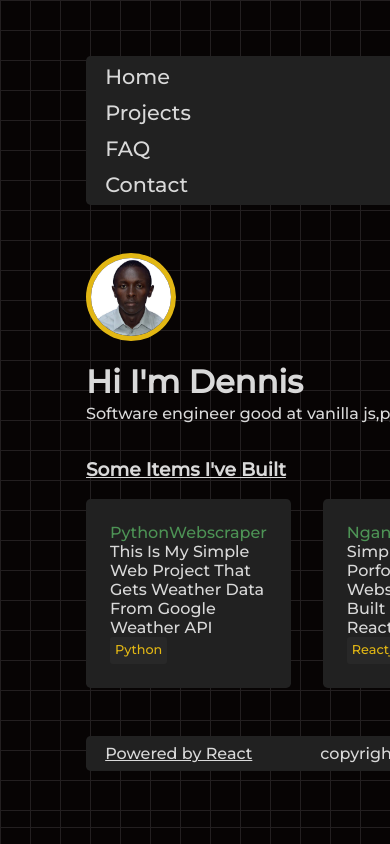
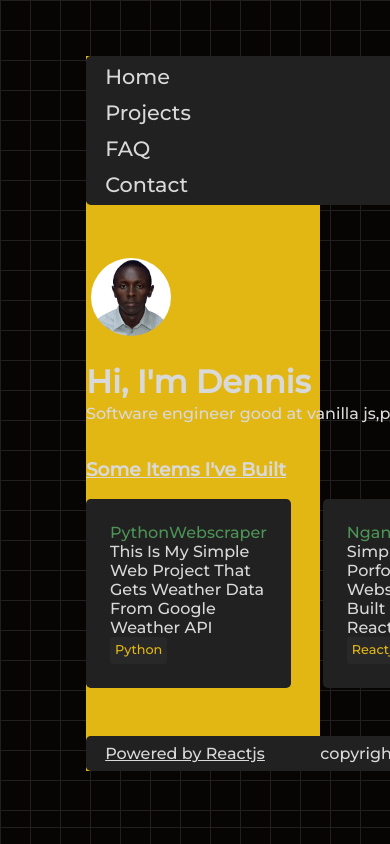
Before and after one commit to dennis-nganga/curly-barnacle, a React (Vite) app: page / in a window 390 px wide. Shown: the top 844 px of the page. Built offline with nearby package versions, Linux system fonts and the light colour scheme.

Commit message:
update new way 9

```diff
--- a/src/App.css
+++ b/src/App.css
@@ -49,8 +49,9 @@ html body {
   width: 100%;
 }
 
-@media screen and (max-width: 760px) {
+@media (max-width: 760px) {
   .div_1 {
+    background-color: #e2b714 !important;
     width: 50vw;
   }
 }
--- a/src/Home/Home.jsx
+++ b/src/Home/Home.jsx
@@ -9,7 +9,7 @@ function Home() {
         <img className="image" src={photo} alt="Dennis" />
       </div>
       <div className="wrapper__bio">
-        <h1>Hi I'm Dennis</h1>
+        <h1>Hi, I'm Dennis</h1>
         <p> Software engineer good at vanilla js,python. </p>
       </div>
       <Projects />
--- a/src/Projects/Footer/Footer.jsx
+++ b/src/Projects/Footer/Footer.jsx
@@ -5,10 +5,10 @@ function Footer() {
     <>
       <div className="wrapper__footer">
         <div className="footer">
-          <a href="http://react.dev"> Powered by React</a>
+          <a href="http://react.dev"> Powered by Reactjs</a>
         </div>
         <div className="footer__copyright">
-          <span class="footer__item2">copyright © 2023</span>
+          <span className="footer__item2">copyright © 2023</span>
         </div>
       </div>
     </>
```
